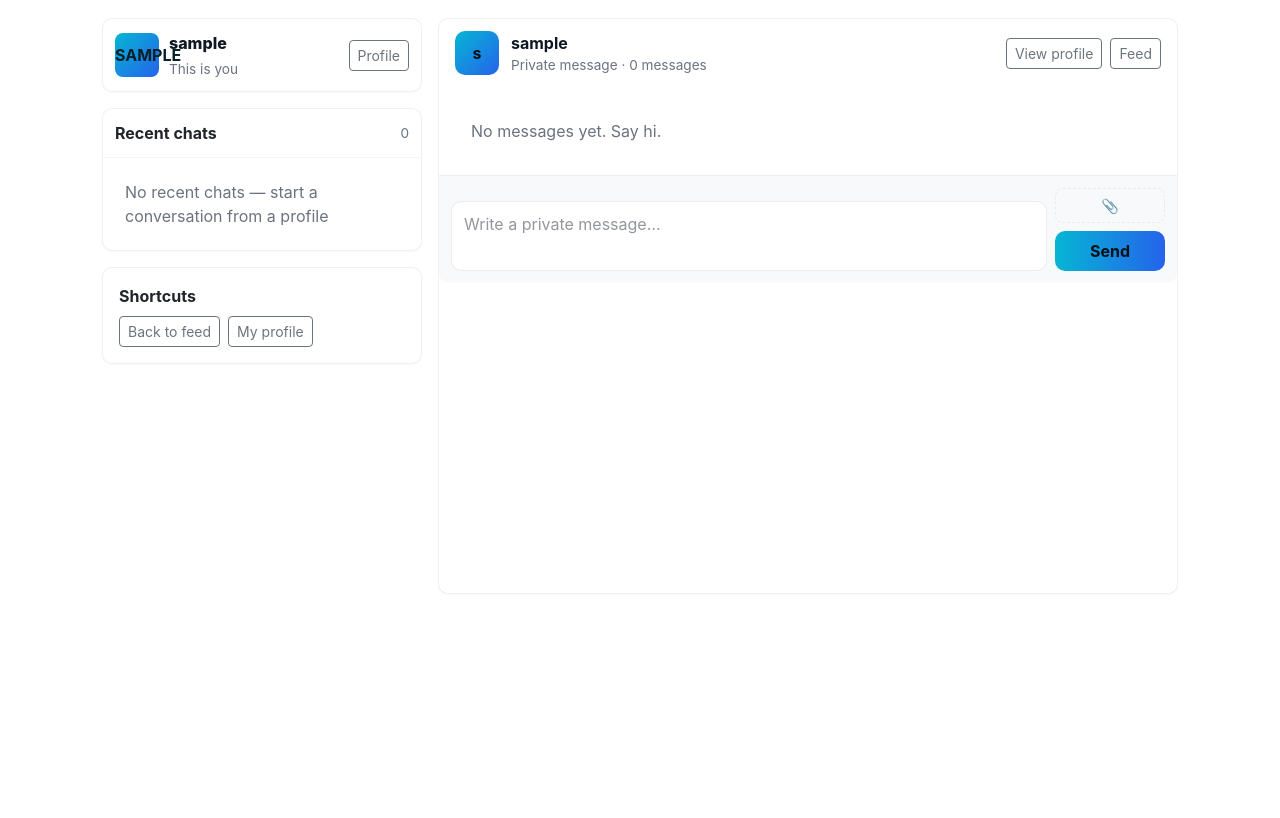
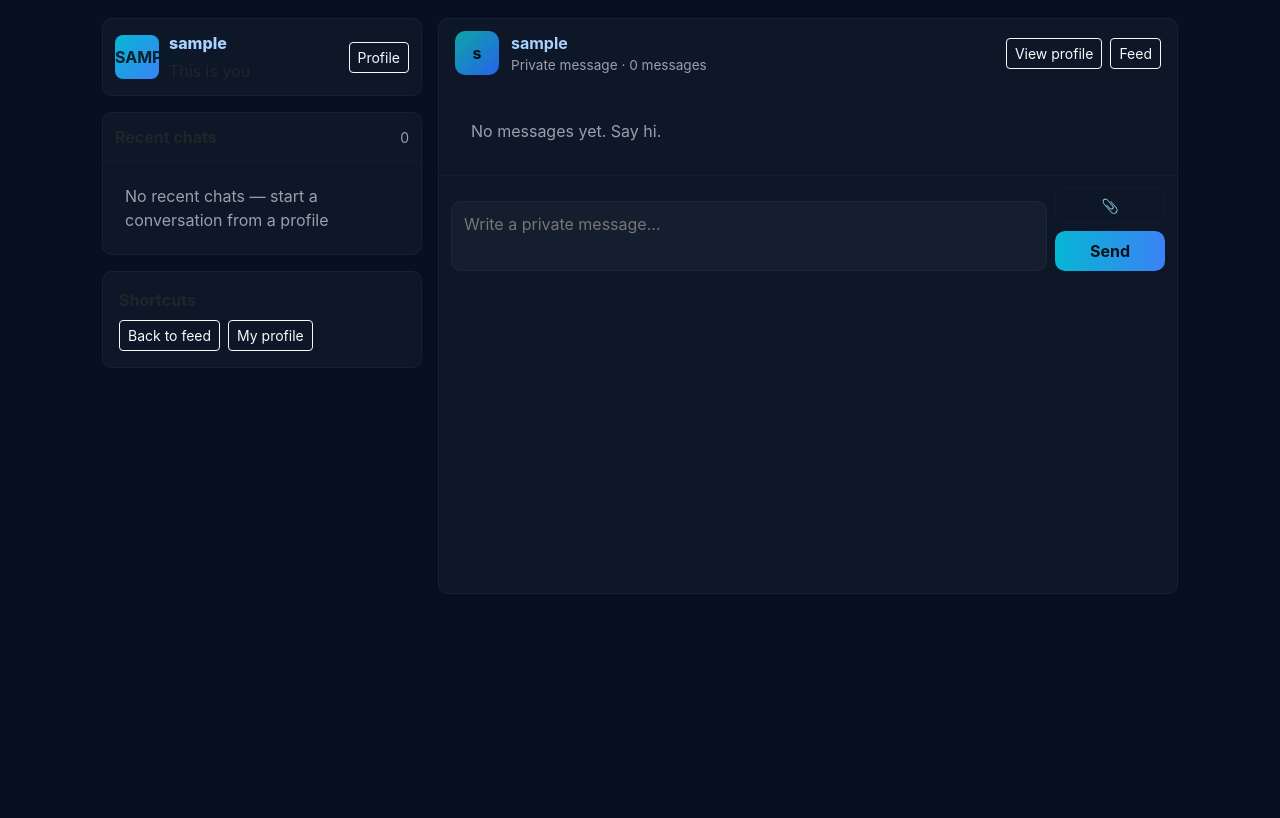
Before and after one commit to burnbooom/K_connection, a Flask app: a page that uses templates/chat.html in a window 1280 px wide. Run offline with Flask 3, Linux system fonts and the light colour scheme; the visitor is signed in with stand-in values (Sample User, id 1); data comes from the database, SQL or seed files in the repository; data that the repository does not hold is empty.

Commit message:
Update chat.html

```diff
--- a/templates/chat.html
+++ b/templates/chat.html
@@ -8,22 +8,19 @@
     <link href="https://cdn.jsdelivr.net/npm/bootstrap@5.3.3/dist/css/bootstrap.min.css" rel="stylesheet" />
     <style>
       :root{
-        --bg: #ffffff;
-        --panel: #f7f9fb;
-        --card: #ffffff;
-        --muted: #6b7280; /* gray-500 */
-        --text: #0f1724; /* near-black for body text */
-        --accent-1: #2563eb; /* blue-600 */
-        --accent-2: #06b6d4; /* teal-400 */
+        --bg:#071022;
+        --card: rgba(255,255,255,0.03);
+        --muted:#98a0ad;
+        --accent-1:#3b82f6;
+        --accent-2:#06b6d4;
         --bubble-me: linear-gradient(90deg,var(--accent-2),var(--accent-1));
-        --bubble-them: #f1f5f9; /* light gray bubble */
-        --border: rgba(15,23,36,0.06);
+        --bubble-them: rgba(255,255,255,0.06);
       }
       html,body { height:100%; }
       body {
         margin:0;
         background:var(--bg);
-        color:var(--text);
+        color:#eef6ff;
         font-family: Inter, system-ui, -apple-system, "Segoe UI", Roboto, Arial, sans-serif;
         -webkit-font-smoothing:antialiased;
       }
@@ -32,57 +29,51 @@
       .panel-left { width:320px; min-width:240px; }
       .panel-main { flex:1; display:flex; flex-direction:column; min-height:72vh; }
 
-      .card { background:var(--card); border:1px solid var(--border); border-radius:10px; box-shadow: 0 1px 2px rgba(15,23,36,0.03); }
+      .card { background:var(--card); border:1px solid rgba(255,255,255,0.04); border-radius:10px; }
 
       /* header */
       .chat-header { display:flex; align-items:center; justify-content:space-between; padding:12px 16px; }
       .chat-header .title { display:flex; gap:12px; align-items:center; }
       .avatar {
         width:44px; height:44px; border-radius:10px;
-        background:linear-gradient(135deg,var(--accent-2),var(--accent-1));
+        background:linear-gradient(135deg,#0ea5a4,#2563eb);
         display:inline-grid; place-items:center; font-weight:700; color:#021018;
       }
-      .title .name { font-weight:700; color:var(--text); }
+      .title .name { font-weight:700; color:#a8d1ff; }
       .title .sub { font-size:0.85rem; color:var(--muted); }
 
       /* messages area */
-      .msgs { padding:16px; overflow:auto; display:flex; flex-direction:column; gap:12px; background:transparent; }
+      .msgs { padding:16px; overflow:auto; display:flex; flex-direction:column; gap:12px; }
       .msg-row { display:flex; gap:10px; align-items:flex-end; max-width:85%; }
       .msg-row.me { margin-left:auto; justify-content:flex-end; }
       .bubble {
         padding:10px 14px; border-radius:14px; line-height:1.25; word-break:break-word;
-        box-shadow: 0 1px 0 rgba(0,0,0,0.02) inset;
+        box-shadow: 0 1px 0 rgba(0,0,0,0.2) inset;
       }
-      .bubble.me { background:var(--bubble-me); color:#021018; border-bottom-right-radius:6px; }
-      .bubble.them { background:var(--bubble-them); color:var(--text); border-bottom-left-radius:6px; }
+      .bubble.me { background:var(--bubble-me); color:#052024; border-bottom-right-radius:6px; }
+      .bubble.them { background:var(--bubble-them); color:#eef6ff; border-bottom-left-radius:6px; }
 
       .meta { font-size:0.78rem; color:var(--muted); margin-top:6px; }
-      .meta .sender { font-weight:700; color:var(--accent-1); margin-right:8px; }
+      .meta .sender { font-weight:700; color:#cfe8ff; margin-right:8px; }
 
       /* composer */
-      .composer { display:flex; gap:8px; padding:12px; align-items:flex-end; border-top:1px solid rgba(15,23,36,0.04); background:var(--panel); border-radius:0 0 10px 10px; }
+      .composer { display:flex; gap:8px; padding:12px; align-items:flex-end; border-top:1px solid rgba(255,255,255,0.02); }
       .composer textarea {
         flex:1; min-height:56px; max-height:160px; resize:none;
-        border-radius:10px; padding:10px 12px; background:#ffffff;
-        color:var(--text); border:1px solid rgba(15,23,36,0.08);
+        border-radius:10px; padding:10px 12px; background:rgba(255,255,255,0.03);
+        color:inherit; border:1px solid rgba(255,255,255,0.04);
       }
-      .composer textarea::placeholder { color: rgba(15,23,36,0.45); }
-
-      .btn-send { min-width:110px; border-radius:10px; background:var(--bubble-me); color:#021018; font-weight:700; border:none; padding:8px 12px; }
-      .btn-attach { background:transparent; border:1px dashed rgba(15,23,36,0.06); color:var(--muted); padding:6px 8px; border-radius:8px; }
+      .btn-send { min-width:110px; border-radius:10px; background:var(--bubble-me); color:#04121a; font-weight:700; border:none; padding:8px 12px; }
+      .btn-attach { background:transparent; border:1px dashed rgba(255,255,255,0.04); color:var(--muted); padding:6px 8px; border-radius:8px; }
 
       /* left list (recent chats + profile summary) */
       .summary { padding:12px; display:flex; gap:10px; align-items:center; }
-      .summary .mini { width:44px; height:44px; border-radius:8px; background:linear-gradient(135deg,var(--accent-2),var(--accent-1)); display:grid; place-items:center; color:#032126; font-weight:700; }
+      .summary .mini { width:44px; height:44px; border-radius:8px; background:linear-gradient(135deg,#06b6d4,#3b82f6); display:grid; place-items:center; color:#032126; font-weight:700; }
       .recent-list { max-height:56vh; overflow:auto; padding:10px; }
       .recent-item { display:flex; justify-content:space-between; align-items:flex-start; padding:8px; border-radius:8px; cursor:pointer; }
-      .recent-item:hover { background:rgba(15,23,36,0.02); }
-      .recent-item .who { font-weight:700; color:var(--text); }
+      .recent-item:hover { background:rgba(255,255,255,0.01); }
+      .recent-item .who { font-weight:700; color:#a8d1ff; }
       .recent-item .preview { color:var(--muted); font-size:0.9rem; margin-top:4px; }
-
-      /* small helpers */
-      .small { font-size:0.85rem; color:var(--muted); }
-      .text-reset { color:inherit; }
 
       /* responsive */
       @media (max-width:900px){
@@ -100,19 +91,19 @@
           <div class="summary">
             <div class="mini">{{ user[1:] if user.startswith('@') else user | upper }}</div>
             <div>
-              <div class="who" style="font-weight:800; color:var(--text)">{{ user }}</div>
-              <div class="preview small" style="margin-top:4px">{{ (session.get('user') == user) and 'This is you' or 'Private conversation' }}</div>
+              <div class="who" style="font-weight:800; color:#a8d1ff">{{ user }}</div>
+              <div class="preview" style="margin-top:4px">{{ (session.get('user') == user) and 'This is you' or 'Private conversation' }}</div>
             </div>
             <div style="margin-left:auto">
-              <a class="btn btn-sm btn-outline-secondary" href="{{ url_for('profile', user=user) }}">Profile</a>
+              <a class="btn btn-sm btn-outline-light" href="{{ url_for('profile', user=user) }}">Profile</a>
             </div>
           </div>
         </div>
 
         <div class="card mb-3">
-          <div style="padding:12px; border-bottom:1px solid rgba(15,23,36,0.04); display:flex; justify-content:space-between; align-items:center;">
+          <div style="padding:12px; border-bottom:1px solid rgba(255,255,255,0.02); display:flex; justify-content:space-between; align-items:center;">
             <div style="font-weight:700">Recent chats</div>
-            <div class="small">{{ recent_chats | length if recent_chats is defined else 0 }}</div>
+            <div class="small" style="color:var(--muted)">{{ recent_chats | length if recent_chats is defined else 0 }}</div>
           </div>
 
           <div class="recent-list">
@@ -124,7 +115,7 @@
                       <div class="who">{{ c.user }}</div>
                       <div class="preview">{{ c.preview }}</div>
                     </div>
-                    <div class="small" style="color:var(--muted)">{{ c.last_time or '' }}</div>
+                    <div class="small-muted" style="color:var(--muted)">{{ c.last_time or '' }}</div>
                   </div>
                 </a>
               {% endfor %}
@@ -137,8 +128,8 @@
         <div class="card p-3">
           <div style="font-weight:700; margin-bottom:8px">Shortcuts</div>
           <div style="display:flex; gap:8px; flex-wrap:wrap;">
-            <a class="btn btn-sm btn-outline-secondary" href="{{ url_for('feed') }}">Back to feed</a>
-            <a class="btn btn-sm btn-outline-secondary" href="{{ url_for('profile', user=session.get('user')) }}">My profile</a>
+            <a class="btn btn-sm btn-outline-light" href="{{ url_for('feed') }}">Back to feed</a>
+            <a class="btn btn-sm btn-outline-light" href="{{ url_for('profile', user=session.get('user')) }}">My profile</a>
           </div>
         </div>
       </div>
@@ -154,8 +145,8 @@
             </div>
           </div>
           <div style="display:flex; gap:8px; align-items:center;">
-            <a class="btn btn-sm btn-outline-secondary" href="{{ url_for('profile', user=user) }}">View profile</a>
-            <a class="btn btn-sm btn-outline-secondary" href="{{ url_for('feed') }}">Feed</a>
+            <a class="btn btn-sm btn-outline-light" href="{{ url_for('profile', user=user) }}">View profile</a>
+            <a class="btn btn-sm btn-outline-light" href="{{ url_for('feed') }}">Feed</a>
           </div>
         </div>
 
@@ -166,7 +157,7 @@
               <div class="msg-row {% if is_me %}me{% endif %}">
                 {% if not is_me %}
                   <div style="min-width:44px">
-                    <div style="width:36px;height:36px;border-radius:8px;background:linear-gradient(135deg,var(--accent-2),var(--accent-1));display:grid;place-items:center;color:#032126;font-weight:700;">
+                    <div style="width:36px;height:36px;border-radius:8px;background:linear-gradient(135deg,#06b6d4,#3b82f6);display:grid;place-items:center;color:#032126;font-weight:700;">
                       {{ m.sender[1:] if m.sender.startswith('@') else m.sender[:1] }}
                     </div>
                   </div>
@@ -251,9 +242,15 @@
           }
         }, false);
 
+        // simple helper to escape inserted text
         function escapeHtml(s){
           return s.replaceAll('&','&amp;').replaceAll('<','&lt;').replaceAll('>','&gt;').replaceAll('"','&quot;').replaceAll("'", '&#39;');
         }
+
+        // optional: lightweight polling for new messages (every 3s) to show incoming messages
+        // This endpoint is not provided by default; if you add /_api/messages/<user> returning messages JSON, enable polling.
+        // For now polling is disabled; implement server API to enable real-time updates.
+
       })();
     </script>
   </body>
```
